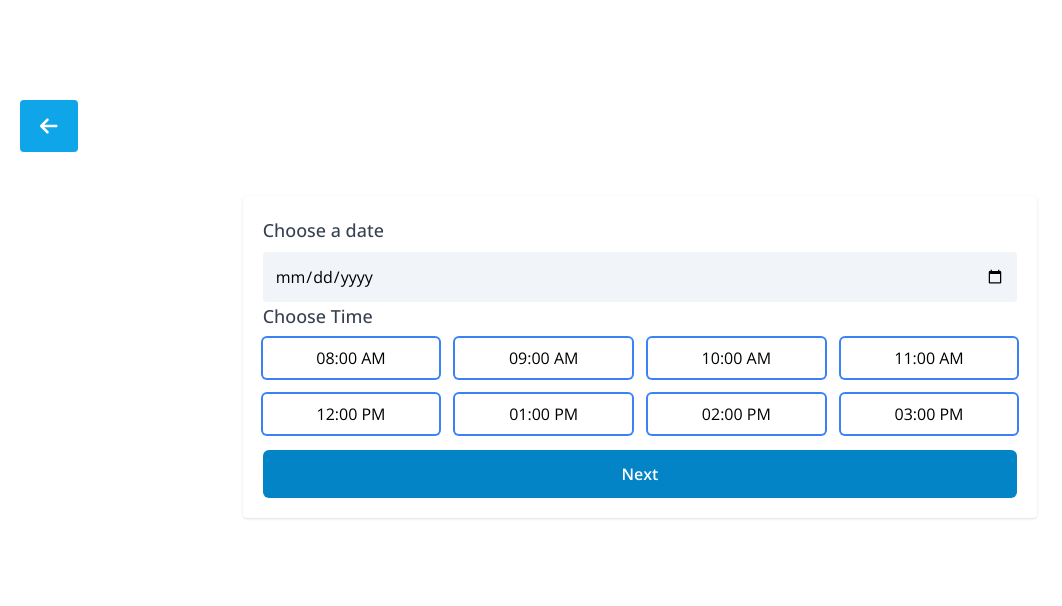
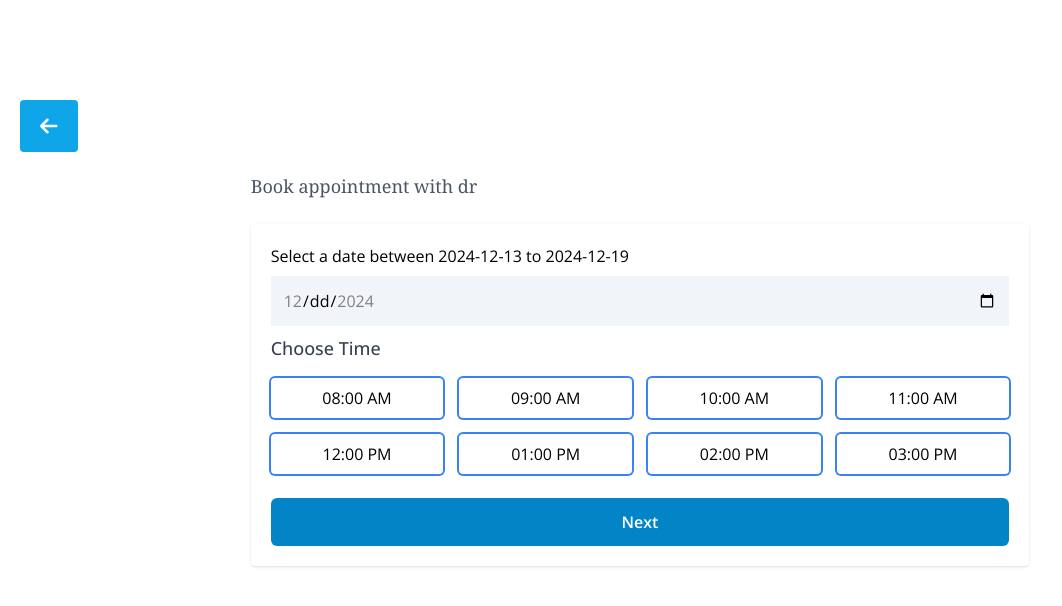
Before and after one commit to elongit/doctorAppointment-, a React (Vite) app in the folder my-app/: page /booking in a window 1280 px wide. Shown: the top 606 px of the page, without its empty margins (0-1062 px from the left). Built offline with nearby package versions, Linux system fonts and the light colour scheme.

Commit message:
fixed js logic for input date

```diff
--- a/my-app/src/pages/doctors/doctorProfile.jsx
+++ b/my-app/src/pages/doctors/doctorProfile.jsx
@@ -1,4 +1,4 @@
-import { useState } from 'react';
+import { useState , useEffect } from 'react';
 import { NavLink } from 'react-router-dom';
 
 import { FontAwesomeIcon } from "@fortawesome/react-fontawesome";
@@ -59,28 +59,52 @@ const DoctorProfile = () => {
     '12:00 PM', '01:00 PM', '02:00 PM', '03:00 PM'
   ];
 
+  const [minDate, setMinDate] = useState("");
+  const [maxDate, setMaxDate] = useState("");
+
+   useEffect(() => {
+      // Get the current date
+      const today = new Date();
+
+      // Create a new date object for 7 days from now
+      const min = new Date(today);
+      min.setDate(today.getDate() + 1); // Set minimum date to tomorrow
+      const max = new Date(today);
+      max.setDate(today.getDate() + 7); // Set maximum date to 7 days from today
+
+      // Format the dates in YYYY-MM-DD format
+      setMinDate(min.toISOString().split("T")[0]);
+      setMaxDate(max.toISOString().split("T")[0]);
+    }, []);
+
+
+
   return (
     <main className="p-2 md:p-5 mt-20">
          <div className="mb-5">
               <Btn type="button" label={ <FontAwesomeIcon icon={faArrowLeft} />} path="/doctors" />
           </div>
       {/* Appointment Form Section */}
-      <section className="mt-5 bg-white p-6 rounded ">
-        <form onSubmit={handleSubmit} className="md:w-2/3 m-auto">
+      <fieldset className="md:w-2/3 m-auto mt-5 bg-white p-6 rounded ">
+      <legend className='text-lg text-gray-600 font-serif'>Book appointment with dr</legend>
+        <form onSubmit={handleSubmit} className=" m-auto">
 
           {/* Step 1: Choose Date */}
           {currentStep === 1 && (
-            <div className="mb-4 shadow p-5 rounded">
-              <Input
-                label="Choose a date"
+            <div className="mb-4 shadow p-5 rounded flex flex-col gap-2">
+                  <label htmlFor="datePicker">
+                Select a date between {minDate} to {maxDate}
+              </label>
+              <input
                 type="date"
-                id="date"
-                name="date"
-                value={appointment.date}
-                onChange={handleChange}
-                autocomplete="date"
+                id="datePicker"
+                name="datePicker"
+                className="p-3 bg-slate-100 w-full  focuse:ring-2 focuse:ring-blue-500 outline-non"
+                min={minDate}
+                max={maxDate}
                 required
               />
+
 
               <label className="block text-lg font-medium text-gray-700 mb-2">Choose Time</label>
               <div className="grid grid-cols-2 md:grid-cols-4 gap-4 text-center cursor-pointer">
@@ -257,7 +281,7 @@ const DoctorProfile = () => {
             </section>
           )}
         </form>
-      </section>
+      </fieldset>
     </main>
   );
 };
```
